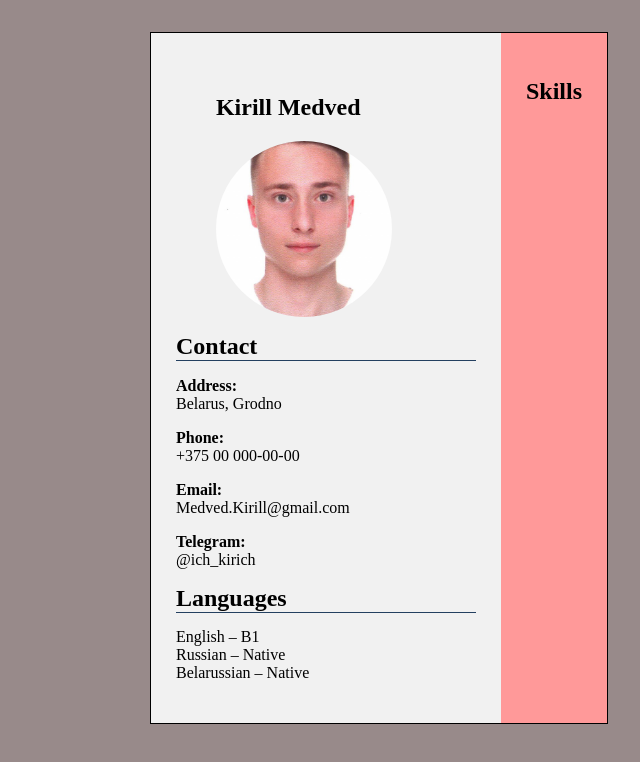
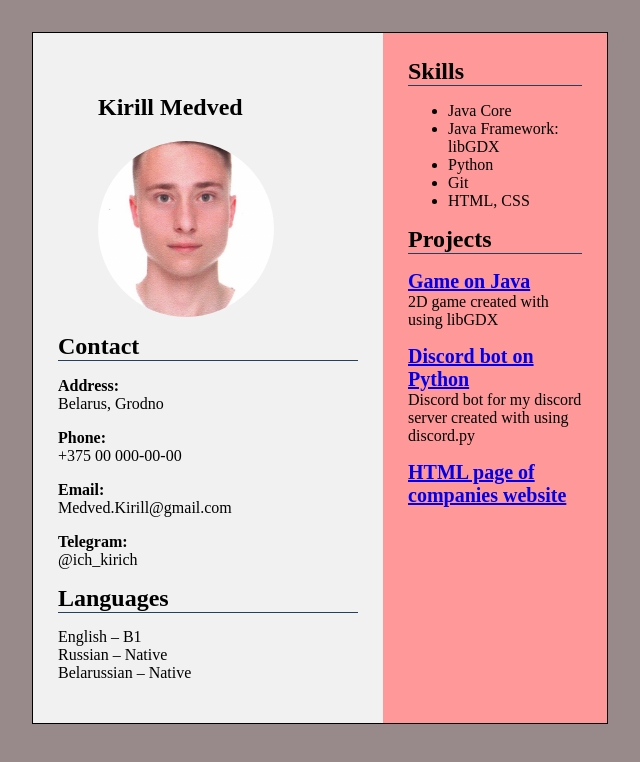
Before and after one commit to ich-kirich/CV, a plain HTML site: page index.html in a window 1280 px wide. Shown: the whole page, without its empty margins (0-640 px from the left). Drawn offline with Linux system fonts and the light colour scheme.

Commit message:
feat: add article about my skills and projects

```diff
--- a/css/style.css
+++ b/css/style.css
@@ -49,10 +49,14 @@ body {
     margin-bottom: 1rem;
     background-color: #244060;
 }
-.address, .phone, .email, .telegram, .languages {
+.address, .phone, .email, .telegram, .languages, .projects {
     list-style-type: none;
     padding: 0;
 }
 .address-head, .phone-head, .email-head, .telegram-head {
     font-weight: bold;
 }
+.project-name {
+    font-weight: bold;
+    font-size: 20px;
+}
--- a/index.html
+++ b/index.html
@@ -50,7 +50,32 @@
                     </article>
                 </section> <!-- this is left section of cv-->
                 <section class="skills-ed-proj">
-                    <h2>Skills</h2>
+                    <article>
+                        <h3 class="head-article-about">Skills</h3>
+                        <div class="underlined"></div>
+                        <ul>
+                            <li>Java Core</li>
+                            <li>Java Framework: libGDX</li>
+                            <li>Python</li>
+                            <li>Git</li>
+                            <li>HTML, CSS</li>
+                        </ul>
+                    </article>
+                    <article>
+                        <h3 class="head-article-about">Projects</h3>
+                        <div class="underlined"></div>
+                        <ul class="projects">
+                            <li class="project-name"><a href="https://github.com/ich-kirich/my_first_game_on_java_pOg" title="This link leads to the project repository in github" target="_blank">Game on Java</a></li>
+                            <li>2D game created with using libGDX</li>
+                        </ul>
+                        <ul class="projects">
+                            <li class="project-name"><a href="https://github.com/ich-kirich/discord_bot" title="This link leads to the project repository in github" target="_blank">Discord bot on Python</a></li>
+                            <li>Discord bot for my discord server created with using discord.py</li>
+                        </ul>
+                        <ul class="projects">
+                            <li class="project-name"><a href="https://github.com/ich-kirich/first_html_page" title="This link leads to the project repository in github" target="_blank">HTML page of companies website</a></li>
+                        </ul>
+                    </article>
                 </section> <!-- this is right section of cv-->
             </div>
         </main>
```
